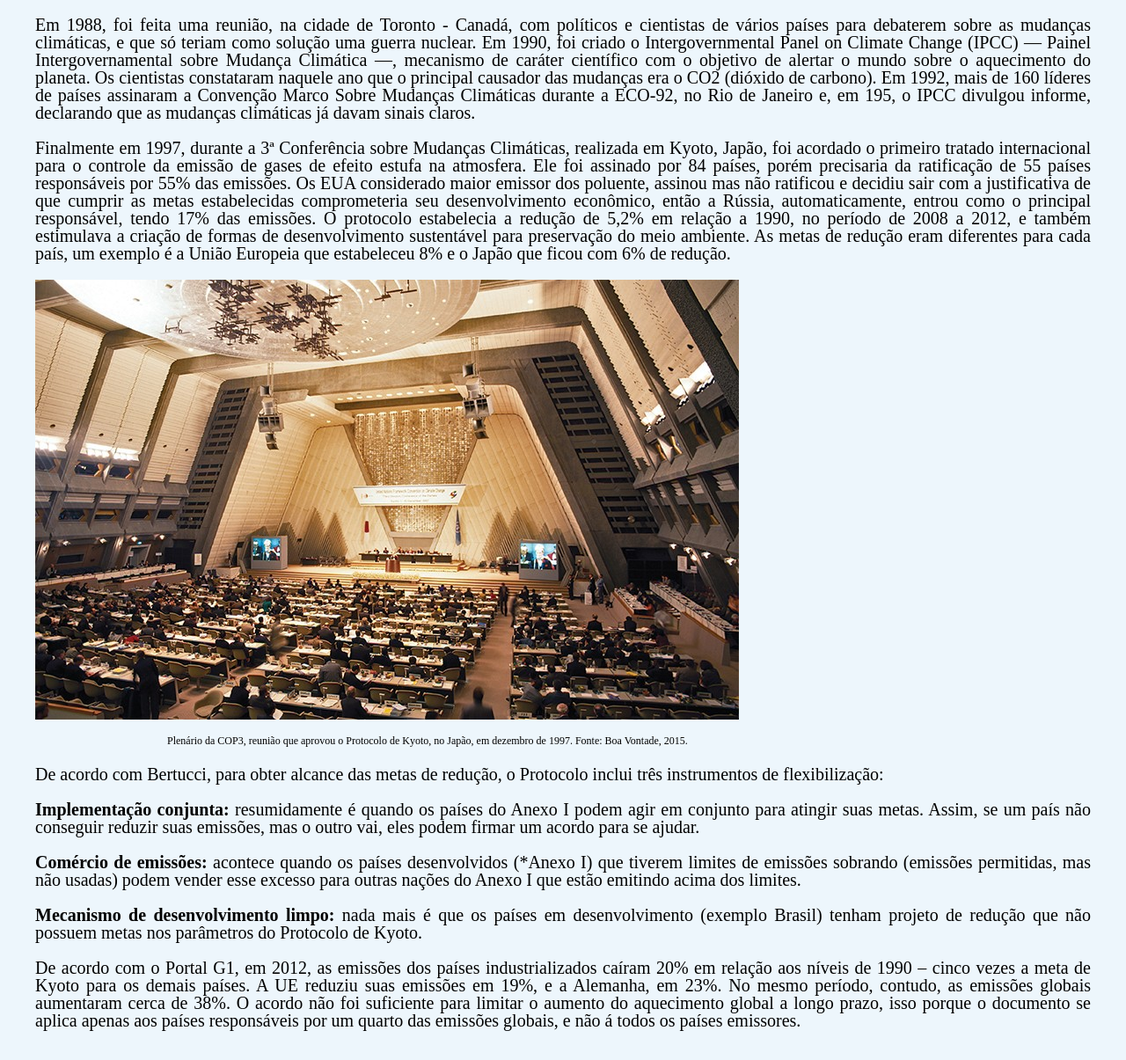
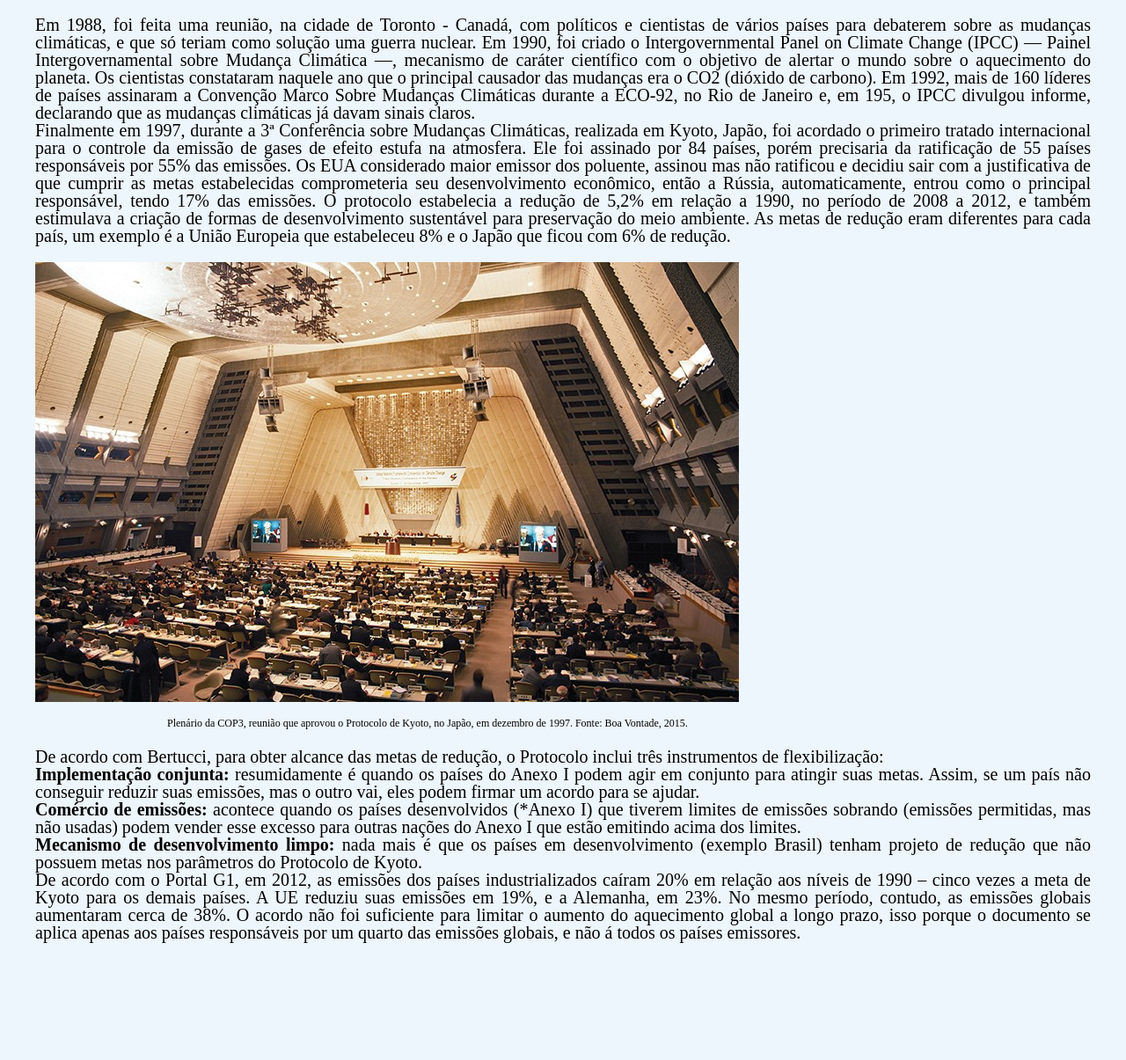
Before and after one commit to laribarbosa/CO2_Credit, a plain HTML site: page protocolo.html in a window 1280 px wide. Shown: the part 208-1413 px from the top of the page at 88% size. After the commit the page ends 1313 px from the top, so only its background shows below. Drawn offline with Linux system fonts and the light colour scheme.

Commit message:
Update protocolo.html

```diff
--- a/protocolo.html
+++ b/protocolo.html
@@ -33,8 +33,7 @@
         Em 1990, foi criado o Intergovernmental Panel on Climate Change (IPCC) — Painel Intergovernamental sobre Mudança Climática —, mecanismo de caráter científico com o objetivo de alertar o mundo sobre o aquecimento do planeta.
         Os cientistas constataram naquele ano que o principal causador das mudanças era o CO2 (dióxido de carbono).
         Em 1992, mais de 160 líderes de países assinaram a Convenção Marco Sobre Mudanças Climáticas durante a ECO-92, no Rio de Janeiro e, em 195, o IPCC divulgou informe, declarando que as mudanças climáticas já davam sinais claros.
-      </p>
-      <p>
+      <br>
         Finalmente em 1997, durante a 3ª Conferência sobre Mudanças Climáticas, realizada em Kyoto, Japão, foi acordado o primeiro tratado internacional para o controle da emissão de gases de efeito estufa na atmosfera.
         Ele foi assinado por 84 países, porém precisaria da ratificação de 55 países responsáveis por 55% das emissões.
         Os EUA considerado maior emissor dos poluente, assinou mas não ratificou e decidiu sair com a justificativa de que cumprir as metas estabelecidas comprometeria seu desenvolvimento econômico, então a Rússia, automaticamente, entrou como o principal responsável, tendo 17% das emissões.
@@ -49,27 +48,19 @@
 
       <p>
         De acordo com Bertucci, para obter alcance das metas de redução, o Protocolo inclui três instrumentos de flexibilização:
-      </p>
-      <p>
+      <br>
         <b>Implementação conjunta:</b> resumidamente é quando os países do Anexo I podem agir em conjunto para atingir suas metas. Assim, se um país não conseguir reduzir suas emissões, mas o outro vai, eles podem firmar um acordo para se ajudar.
-      </p>
-      <p>
+      <br>
         <b>Comércio de emissões:</b> acontece quando os países desenvolvidos (*Anexo I) que tiverem limites de emissões sobrando (emissões permitidas, mas não usadas) podem vender esse excesso para outras nações do Anexo I que estão emitindo acima dos limites.
-      </p>
-      <p>
+      <br>
         <b>Mecanismo de desenvolvimento limpo:</b> nada mais é que os países em desenvolvimento (exemplo Brasil) tenham projeto de redução que não possuem metas nos parâmetros do Protocolo de Kyoto.
-      </p>
-      <p>
+      <br>
         De acordo com o Portal G1, em 2012, as emissões dos países industrializados caíram 20% em relação aos níveis de 1990 – cinco vezes a meta de Kyoto para os demais países.
         A UE reduziu suas emissões em 19%, e a Alemanha, em 23%.
         No mesmo período, contudo, as emissões globais aumentaram cerca de 38%.
         O acordo não foi suficiente para limitar o aumento do aquecimento global a longo prazo, isso porque o documento se aplica apenas aos países responsáveis por um quarto das emissões globais, e não á todos os países emissores.
       </p>
     </aside>
-
-
-
-
   </main>
 </body>
 </html>
```
